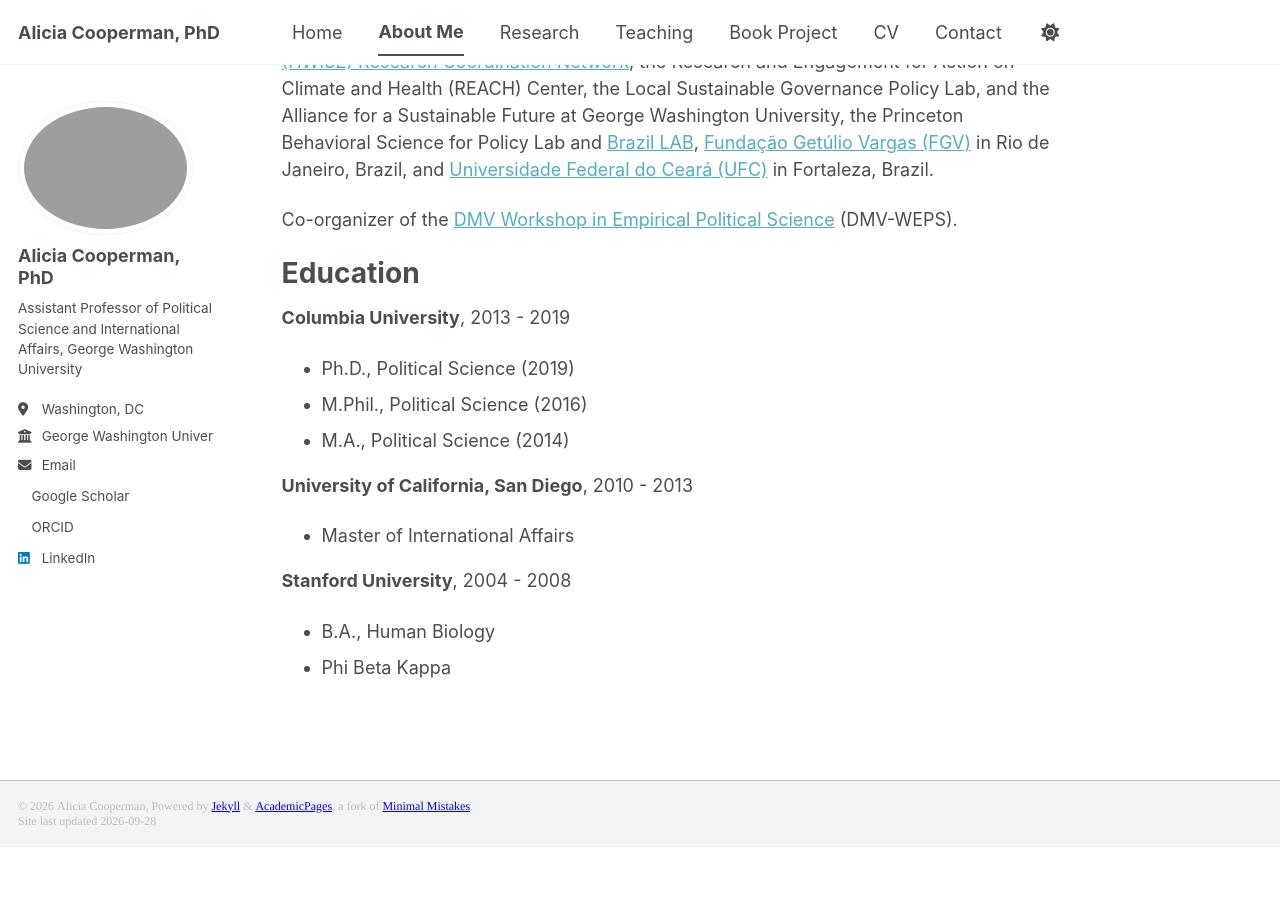
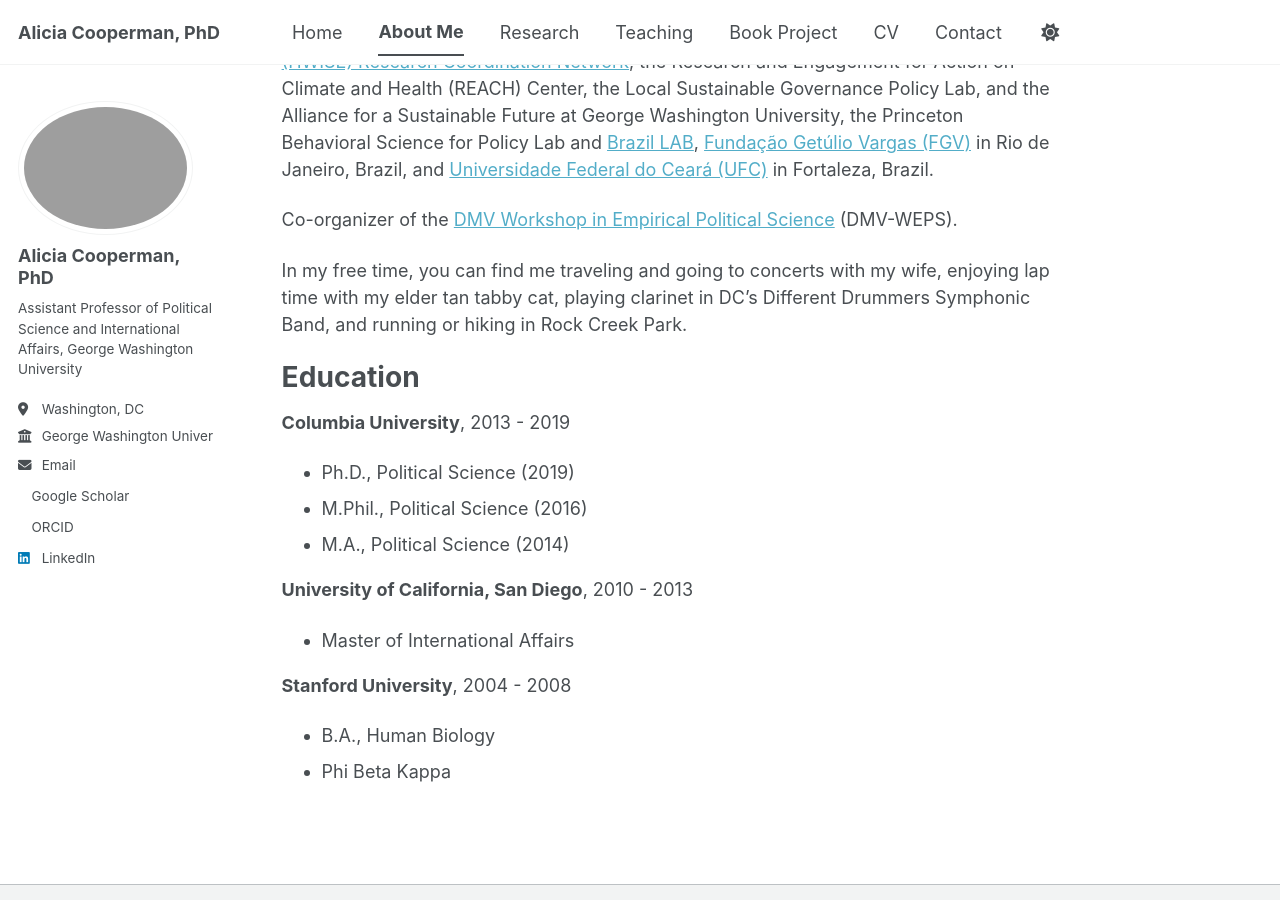
Before and after one commit to adcoop/adcoop.github.io, a Jekyll site: the page built from _pages/about.md, in a window 1280 px wide and 900 px high, scrolled down 1434 px. Built offline with Jekyll 4.4.1, drawn with Linux system fonts in a browser that asks for light colours; a style sheet for code colours, icons or effects is not loaded; before the commit the page ends 2281 px from its top, so only the background shows below that.

Commit message:
update about

```diff
--- a/_pages/about.md
+++ b/_pages/about.md
@@ -27,6 +27,8 @@ I have current or former affiliations with the [Household Water Insecurity Exper
 
 Co-organizer of the [DMV Workshop in Empirical Political Science](https://sites.google.com/view/dmv-weps/home) (DMV-WEPS).
 
+In my free time, you can find me traveling and going to concerts with my wife, enjoying lap time with my elder tan tabby cat, playing clarinet in DC's Different Drummers Symphonic Band, and running or hiking in Rock Creek Park.
+
 Education
 ======
 **Columbia University**, 2013 - 2019
```
Also changed, not shown: 1 other file.
